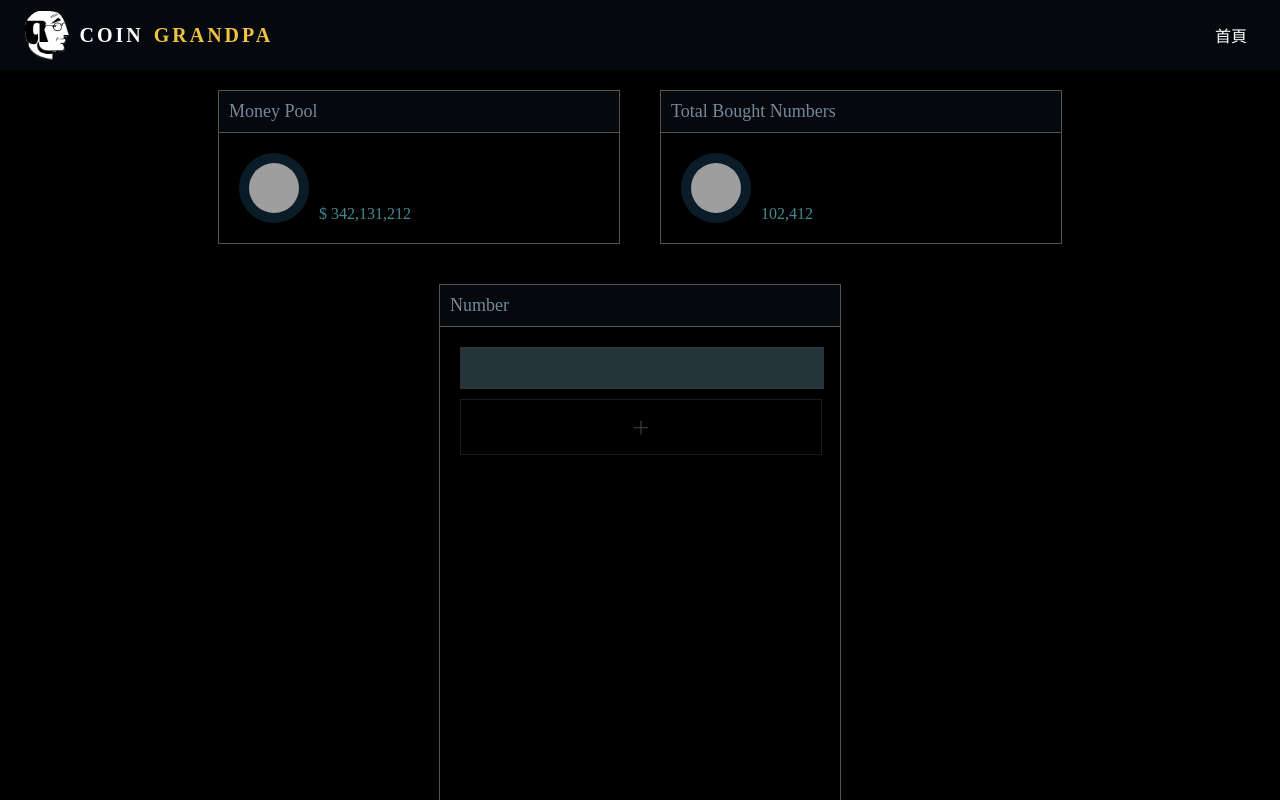
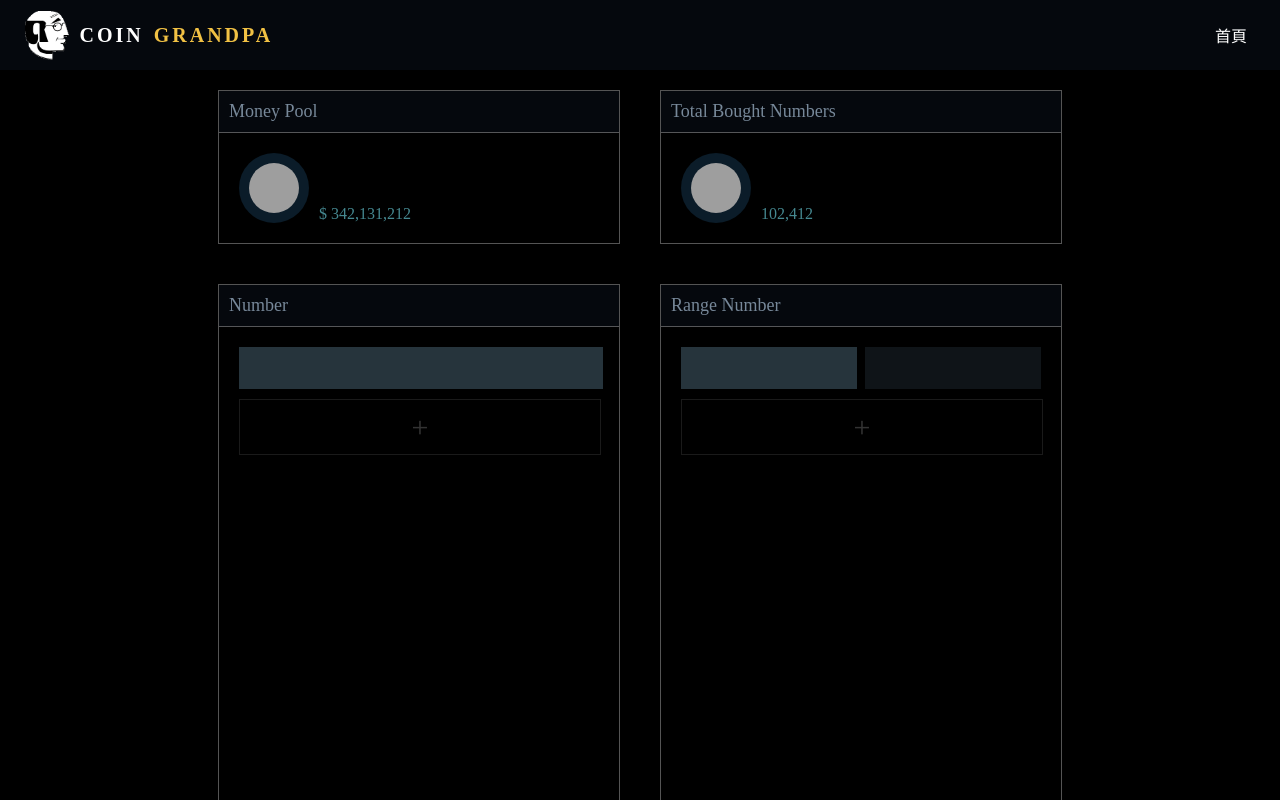
Before and after one commit to CHAOWEICHIU/dApp, a Next.js app: page /play in a window 1280 px wide. Built offline with nearby package versions, Linux system fonts and the light colour scheme; grey boxes are pictures that could not be loaded.

Commit message:
add play page

```diff
--- a/pages/play.js
+++ b/pages/play.js
@@ -49,6 +49,12 @@ const NumberLine = styled.div`
     border: 1px red solid;
   }
 `
+
+const FullWidthNumberLine = NumberLine.extend`
+  width: 97%;
+  margin-bottom: 25px;
+`
+
 const NumbersContainer = styled.div`
   display: grid;
   grid-column-gap: 10px;
@@ -59,9 +65,10 @@ const NumbersContainer = styled.div`
   overflow: scroll;
 `
 
-const NumbersContainerPlaceHolder = styled.div`
+const NumbersContainerWrapper = styled.div`
   width: 100%;
   height: 500px;
+  overflow: scroll;
 `
 
 
@@ -89,18 +96,36 @@ const Input = styled.input`
   border: transparent;
 `
 
+const StyledInput = Input.extend`
+  width: 100%;
+  margin-right: ${props => (props.marginRight ? '2%' : '0')}
+  ${props => props.isDisabled && `
+    opacity: 0.4;
+    cursor: default;
+    pointer-events: none;
+  `}
+`
+
+const StyledInputWrapper = styled.div`
+  display: flex;
+`
+
+
 class Play extends React.PureComponent {
   state = {
     tempNumber: '',
+    tempNumberFrom: '',
+    tempNumberTo: '',
     numbers: [],
+    numberRanges: [],
   }
 
-  removeTarget = (index) => {
-    const { numbers } = this.state
+  removeTarget = (key, index) => {
+    const targets = this.state[key] /* eslint-disable-line */
     this.setState({
-      numbers: [
-        ...numbers.slice(0, index),
-        ...numbers.slice(index + 1),
+      [key]: [
+        ...targets.slice(0, index),
+        ...targets.slice(index + 1),
       ],
     })
   }
@@ -108,7 +133,17 @@ class Play extends React.PureComponent {
   updateFiled = (key, value) => this.setState({ [key]: value })
 
   render() {
-    const { numbers, tempNumber } = this.state
+    const {
+      numbers,
+      tempNumber,
+      numberRanges,
+      tempNumberFrom,
+      tempNumberTo,
+    } = this.state
+
+    const isValidNumberInput = !(tempNumber === '')
+    const isValidNumberRangeInput = !(tempNumberFrom === '' || tempNumberTo === '')
+
     return (
       <Layout>
         <SectionContainer>
@@ -135,9 +170,9 @@ class Play extends React.PureComponent {
               value={tempNumber}
             />
             <StyledButton
-              isDisabled={tempNumber === ''}
+              isDisabled={!isValidNumberInput}
               onClick={() => {
-                if (tempNumber === '') return
+                if (!isValidNumberInput) return
                 this.setState({
                   tempNumber: '',
                   numbers: [tempNumber, ...numbers],
@@ -148,12 +183,12 @@ class Play extends React.PureComponent {
             </StyledButton>
             {
               numbers.length === 0
-                ? <NumbersContainerPlaceHolder />
+                ? <NumbersContainerWrapper />
                 : (
                   <NumbersContainer>
                     {numbers.map((value, index) => (
                       <NumberLine
-                        onClick={() => this.removeTarget(index)}
+                        onClick={() => this.removeTarget('numbers', index)}
                         key={value}
                       >
                         {value}
@@ -163,12 +198,59 @@ class Play extends React.PureComponent {
                 )
             }
           </Section>
-          {/* <Section sectionTitle="Range Number">
-            <LineWrapper>
-              <EthImg src="static/eth.svg" />
-              <Color>102,412</Color>
-            </LineWrapper>
-          </Section> */}
+          <Section sectionTitle="Range Number">
+            <StyledInputWrapper>
+              <StyledInput
+                value={tempNumberFrom}
+                onChange={e => this.updateFiled('tempNumberFrom', e.target.value)}
+                marginRight
+                type="number"
+                min="0"
+              />
+              <StyledInput
+                value={tempNumberTo}
+                onChange={e => this.updateFiled('tempNumberTo', e.target.value)}
+                isDisabled={tempNumberFrom === ''}
+                type="number"
+                min={tempNumberFrom === '' ? '0' : tempNumberFrom}
+              />
+            </StyledInputWrapper>
+            <StyledButton
+              isDisabled={!isValidNumberRangeInput}
+              onClick={() => {
+                if (!isValidNumberRangeInput) return
+                this.setState({
+                  tempNumberFrom: '',
+                  tempNumberTo: '',
+                  numberRanges: [
+                    { from: tempNumberFrom, to: tempNumberTo },
+                    ...numberRanges,
+                  ],
+                })
+              }}
+            >
+              +
+            </StyledButton>
+            {
+              numberRanges.length === 0
+                ? <NumbersContainerWrapper />
+                : (
+                  <NumbersContainerWrapper>
+                    {numberRanges.map((numberRange, index) => (
+                      <FullWidthNumberLine
+                        key={`${numberRange.from}-${numberRange.to}`}
+                        onClick={() => this.removeTarget('numberRanges', index)}
+                      >
+                        {numberRange.from}
+                        -
+                        {numberRange.to}
+                      </FullWidthNumberLine>
+                    ))}
+                  </NumbersContainerWrapper>
+                )
+
+            }
+          </Section>
         </SectionContainer>
       </Layout>
     )
```
